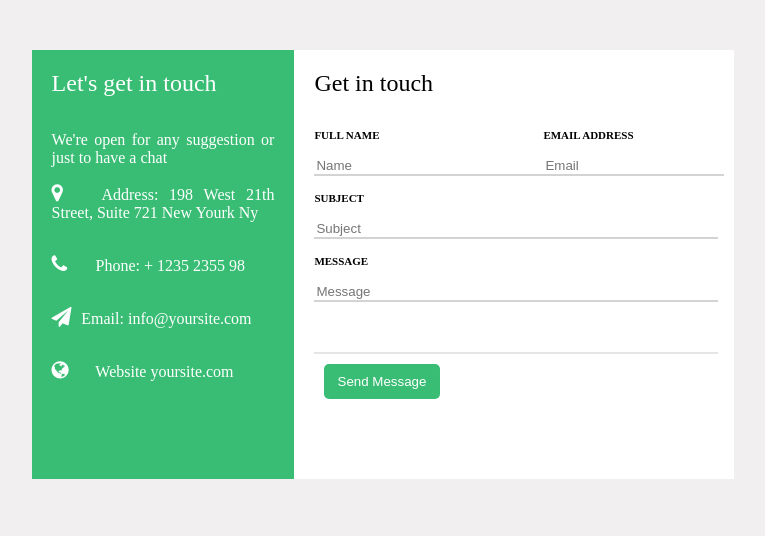
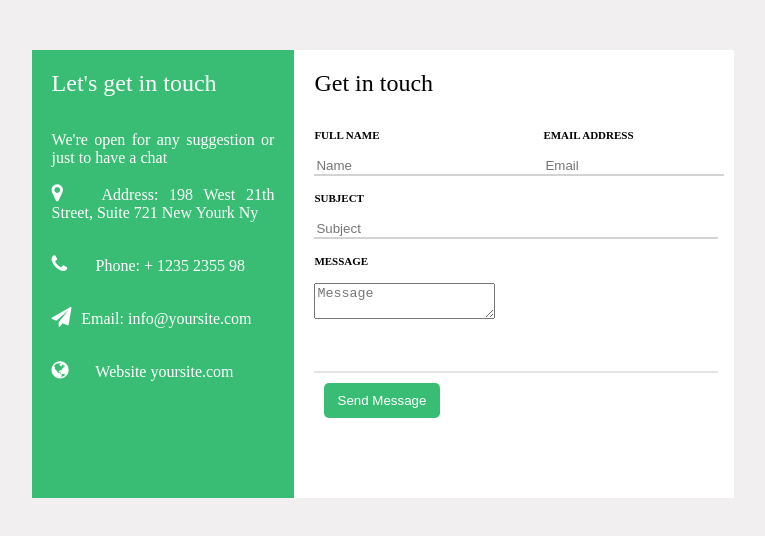
Before and after one commit to MBendikaite/Kontaktin-forma, a plain HTML site: page index.html in a window 1280 px wide. Shown: the whole page, without its empty margins (272-1037 px from the left). Drawn offline with Linux system fonts and the light colour scheme.

Commit message:
2nd commit

```diff
--- a/index.html
+++ b/index.html
@@ -164,7 +164,7 @@
             </div>
             <div class="devider">
                 <label>MESSAGE</label>
-                <input type="text" placeholder="Message" >
+                <textarea placeholder="Message"></textarea>
 
             </div>
 
```
